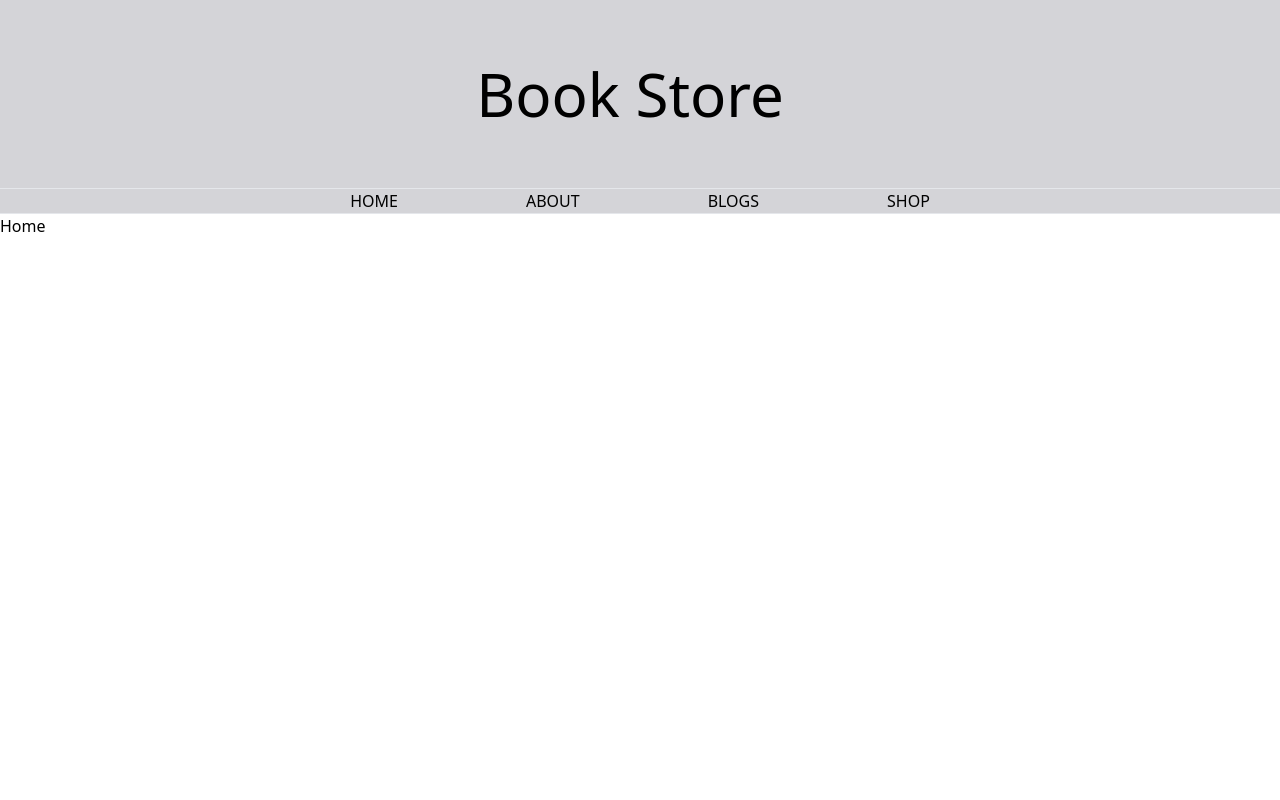
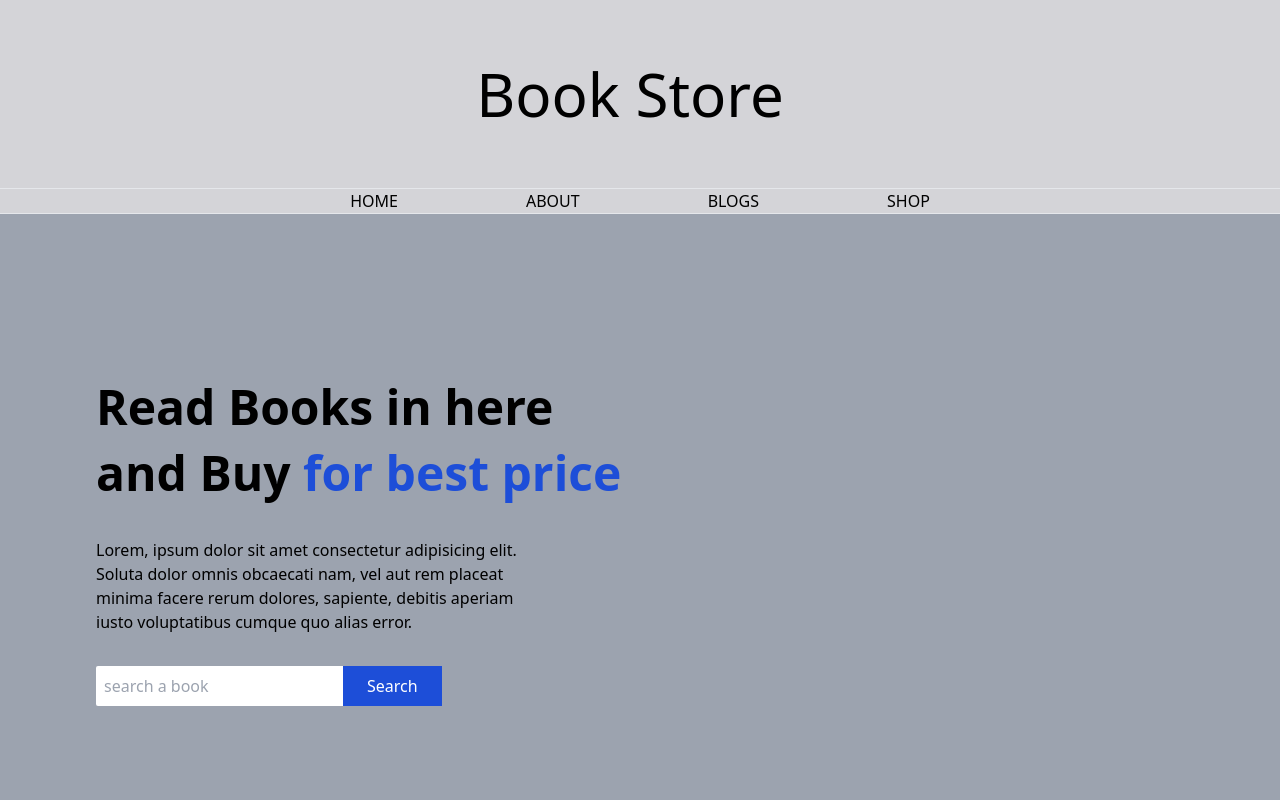
Before and after one commit to samKit88/BookStore, a React (Vite) app in the folder frontend/: page / in a window 1280 px wide. Shown: the top 800 px of the page. Built offline with nearby package versions, Linux system fonts and the light colour scheme; some icons are missing.

Commit message:
Home eddite

```diff
--- a/frontend/src/pages/home/Home.jsx
+++ b/frontend/src/pages/home/Home.jsx
@@ -1,10 +1,17 @@
 import React from 'react'
+
+//component
+import Banner from '../../components/Banner'
+
+//pages
+import BestSellerBooks from './BestSellerBooks'
 
 const Home = () => {
   return (
-    <div>
-      <div className=" h-screen ">Home</div>
-      <div className=" h-screen bg-slate-700"></div>
+    <div className=" bg-gray-100">
+      <Banner />
+      {/* <BestSellerBooks /> */}
+      <div className=" h-screen"></div>
     </div>
   )
 }
```
